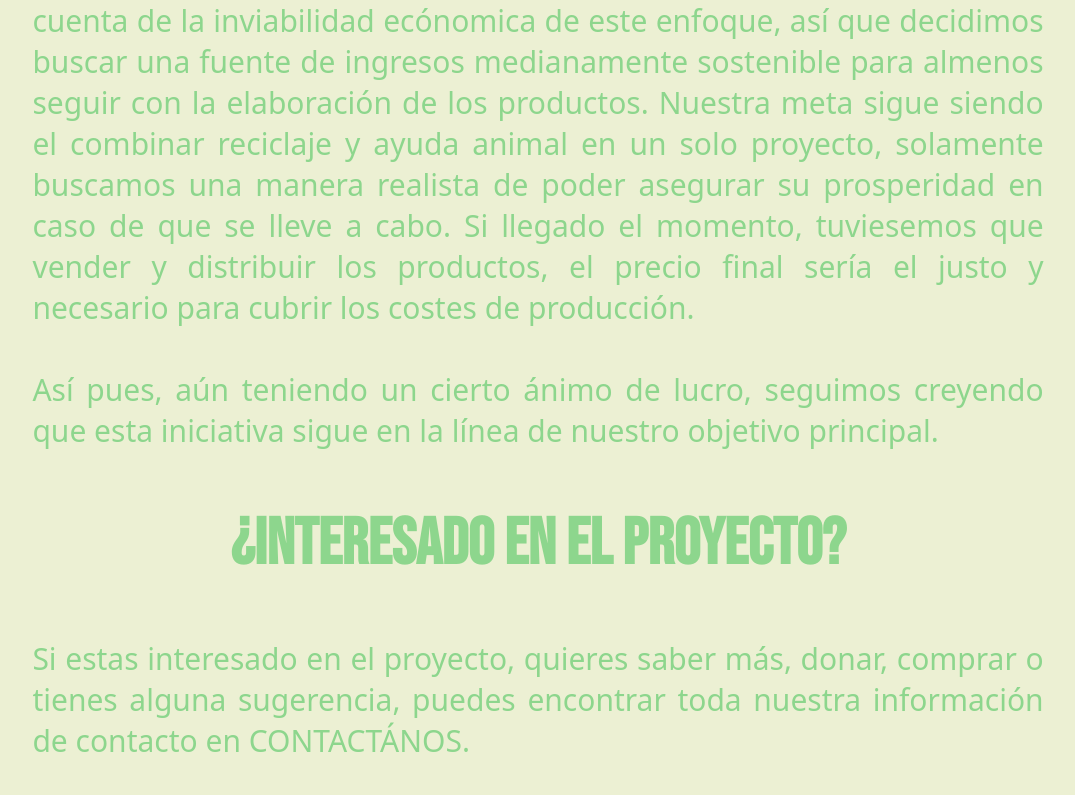
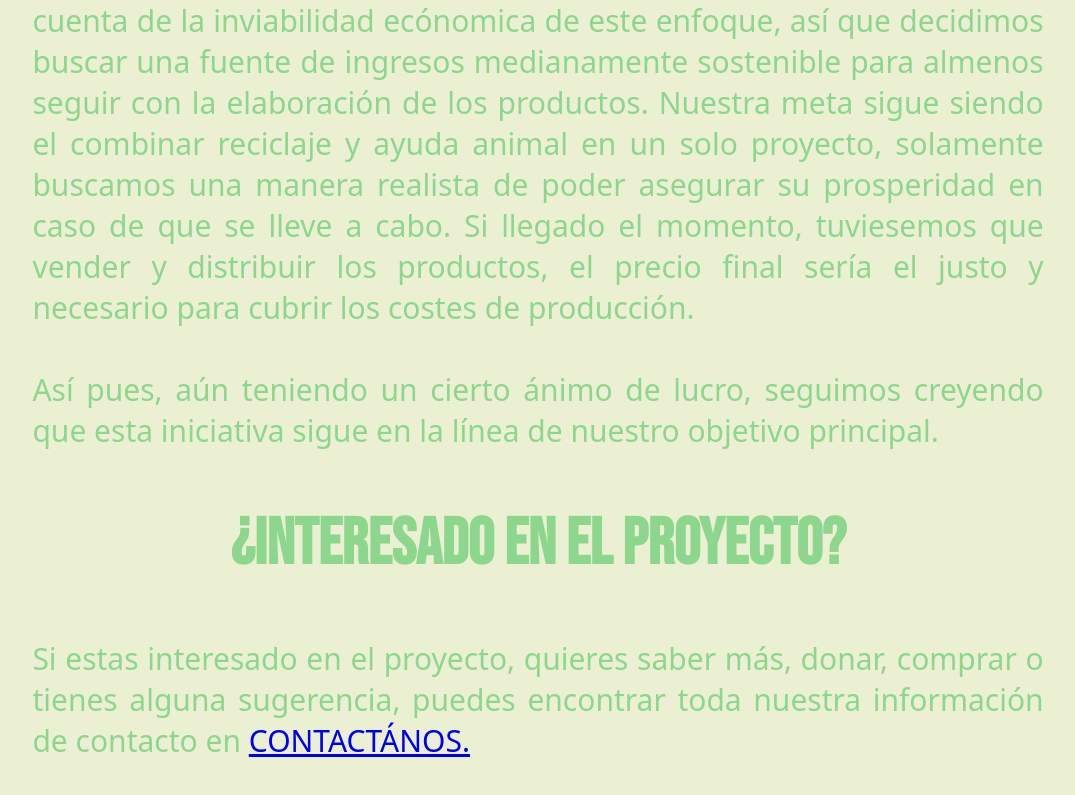
Before and after one commit to dog-jeans/web, a plain HTML site: page index.html in a window 1280 px wide. Shown: the part 1738-2533 px from the top of the page, without its empty margins (102-1177 px from the left). Drawn offline with Linux system fonts and the light colour scheme.

Commit message:
Update index.html

```diff
--- a/index.html
+++ b/index.html
@@ -44,7 +44,7 @@
 
 <h2 class="subtitle">¿Interesado en el proyecto?</h2>
 <div class="text">
-    <p>Si estas interesado en el proyecto, quieres saber más, donar, comprar o tienes alguna sugerencia, puedes encontrar toda nuestra información de contacto en CONTACTÁNOS.</p>
+    <p>Si estas interesado en el proyecto, quieres saber más, donar, comprar o tienes alguna sugerencia, puedes encontrar toda nuestra información de contacto en <a href="./contact.html">CONTACTÁNOS.</a></p>
 </div>
 </body>
 <br>
```
